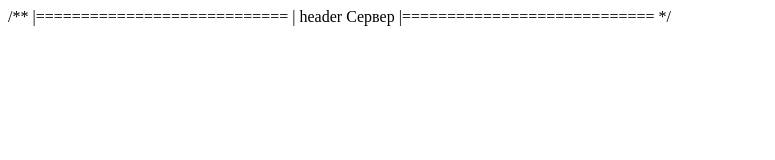
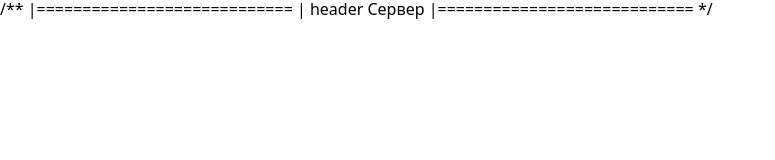
Before and after one commit to YlStar1977/team-work, a plain HTML site: page index.html in a window 1280 px wide. Shown: the whole page, without its empty margins (0-775 px from the left). Drawn offline with nearby package versions, Linux system fonts and the light colour scheme.

Commit message:
font normolaze

```diff
--- a/index.html
+++ b/index.html
@@ -1,21 +1,23 @@
 <!DOCTYPE html>
 <html lang="en">
-<head>
-    <meta charset="UTF-8">
-    <meta http-equiv="X-UA-Compatible" content="IE=edge">
-    <meta name="viewport" content="width=device-width, initial-scale=1.0">
+  <head>
+    <meta charset="UTF-8" />
+    <meta http-equiv="X-UA-Compatible" content="IE=edge" />
+    <meta name="viewport" content="width=device-width, initial-scale=1.0" />
+    <link rel="preconnect" href="https://fonts.googleapis.com" />
+    <link rel="preconnect" href="https://fonts.gstatic.com" crossorigin />
+    <link
+      href="https://fonts.googleapis.com/css2?family=Open+Sans:wght@300;400&display=swap"
+      rel="stylesheet"
+    />
     <title>Document</title>
-    <link rel="stylesheet" href="./css/styles.css">
-</head>
-<body>
-    /**
-      |============================
-      | header Сервер
-      |============================
-    */
+    <link rel="stylesheet" href="https://cdn.jsdelivr.net/npm/modern-normalize@1.1.0/modern-normalize.min.css">
+    <link rel="stylesheet" href="./css/styles.css" />
+  </head>
+  <body>
+    /** |============================ | header Сервер
+    |============================ */
 
-    <header>
-
-    </header>
-</body>
+    <header></header>
+  </body>
 </html>
```
